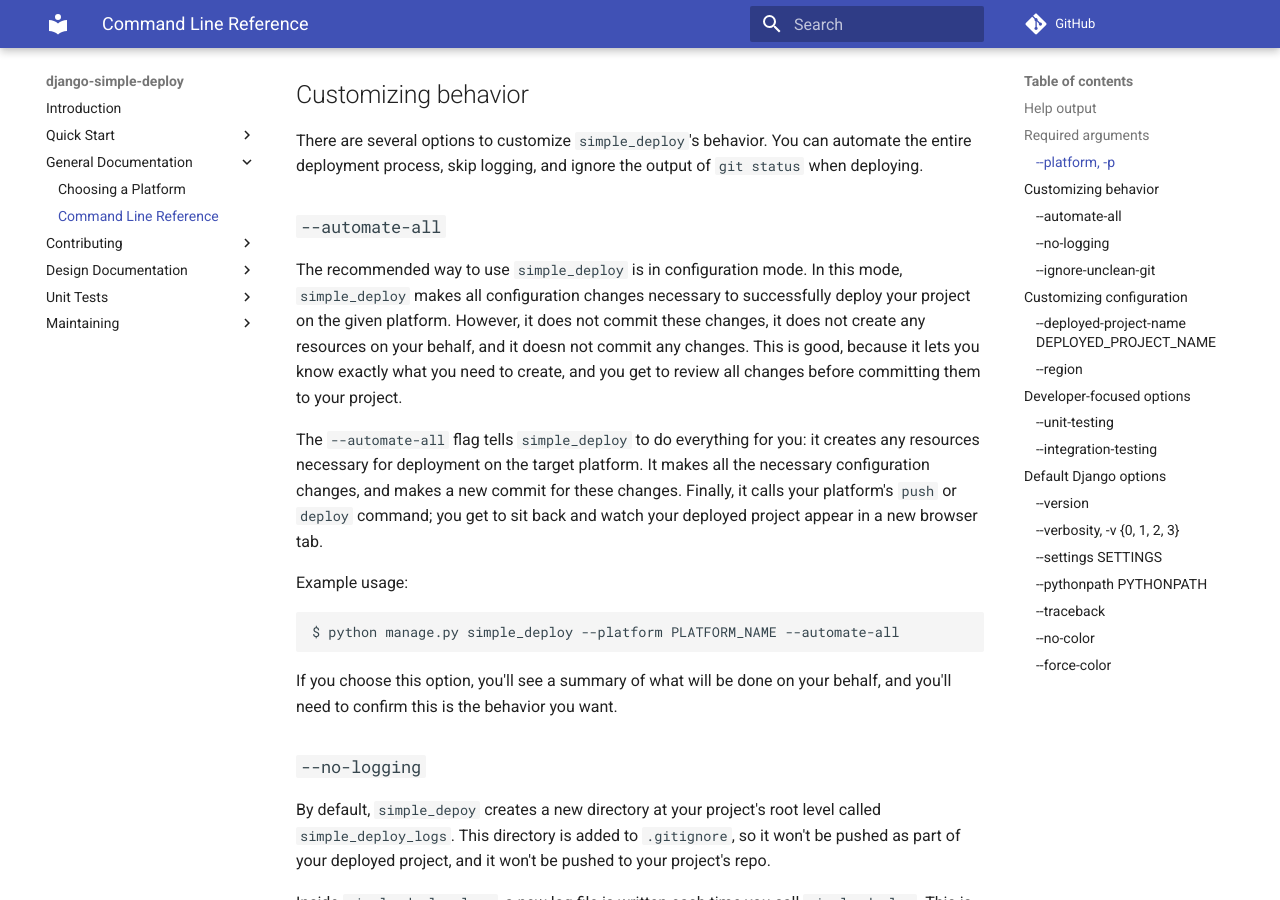
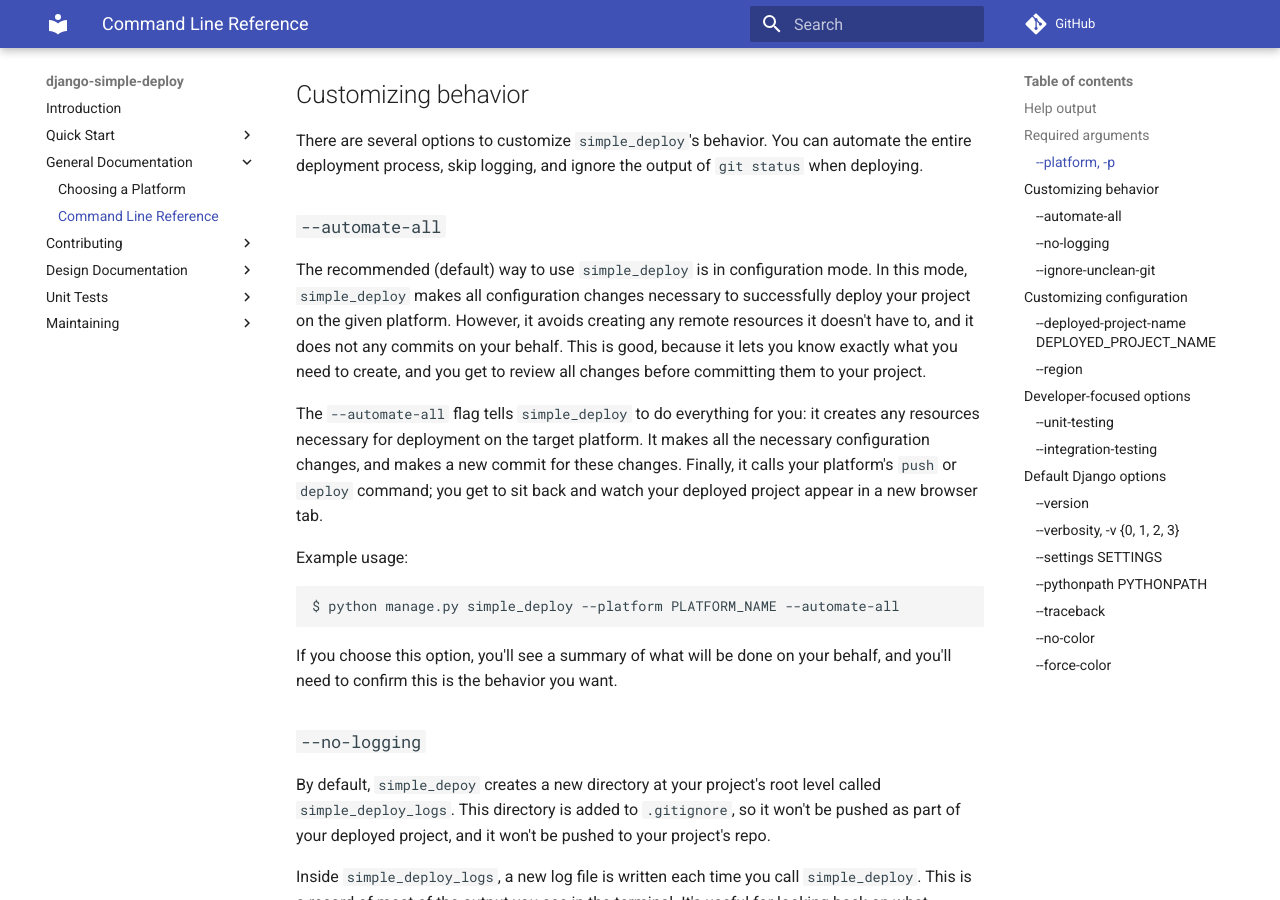
Before and after one commit to ehmatthes/django-simple-deploy, an MkDocs documentation site: the page built from docs/general_documentation/cli_reference.md, in a window 1280 px wide and 900 px high, scrolled down 1249 px. Built offline with MkDocs 1.6.1 and Material for MkDocs 9.7.7, drawn with Linux system fonts in a browser that asks for light colours; comment, search, counter and statistics services are not loaded.

Commit message:
Clarify documentation of configuration-only mode. (#196)

```diff
--- a/docs/general_documentation/cli_reference.md
+++ b/docs/general_documentation/cli_reference.md
@@ -64,7 +64,7 @@ There are several options to customize `simple_deploy`'s behavior. You can autom
 
 ### `--automate-all`
 
-The recommended way to use `simple_deploy` is in configuration mode. In this mode, `simple_deploy` makes all configuration changes necessary to successfully deploy your project on the given platform. However, it does not commit these changes, it does not create any resources on your behalf, and it doesn not commit any changes. This is good, because it lets you know exactly what you need to create, and you get to review all changes before committing them to your project.
+The recommended (default) way to use `simple_deploy` is in configuration mode. In this mode, `simple_deploy` makes all configuration changes necessary to successfully deploy your project on the given platform. However, it avoids creating any remote resources it doesn't have to, and it does not any commits on your behalf. This is good, because it lets you know exactly what you need to create, and you get to review all changes before committing them to your project.
 
 The `--automate-all` flag tells `simple_deploy` to do everything for you: it creates any resources necessary for deployment on the target platform. It makes all the necessary configuration changes, and makes a new commit for these changes. Finally, it calls your platform's `push` or `deploy` command; you get to sit back and watch your deployed project appear in a new browser tab.
 
```
Also changed, not shown: 1 other file.
